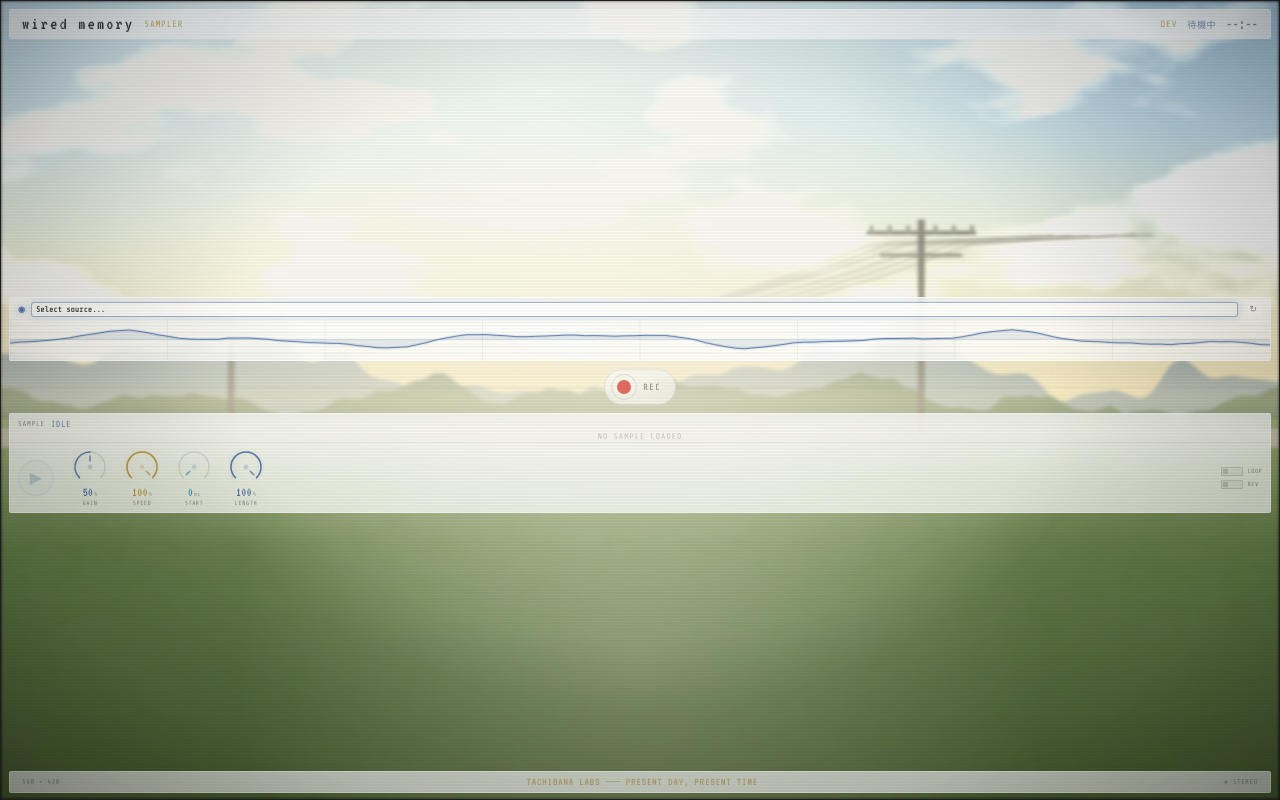
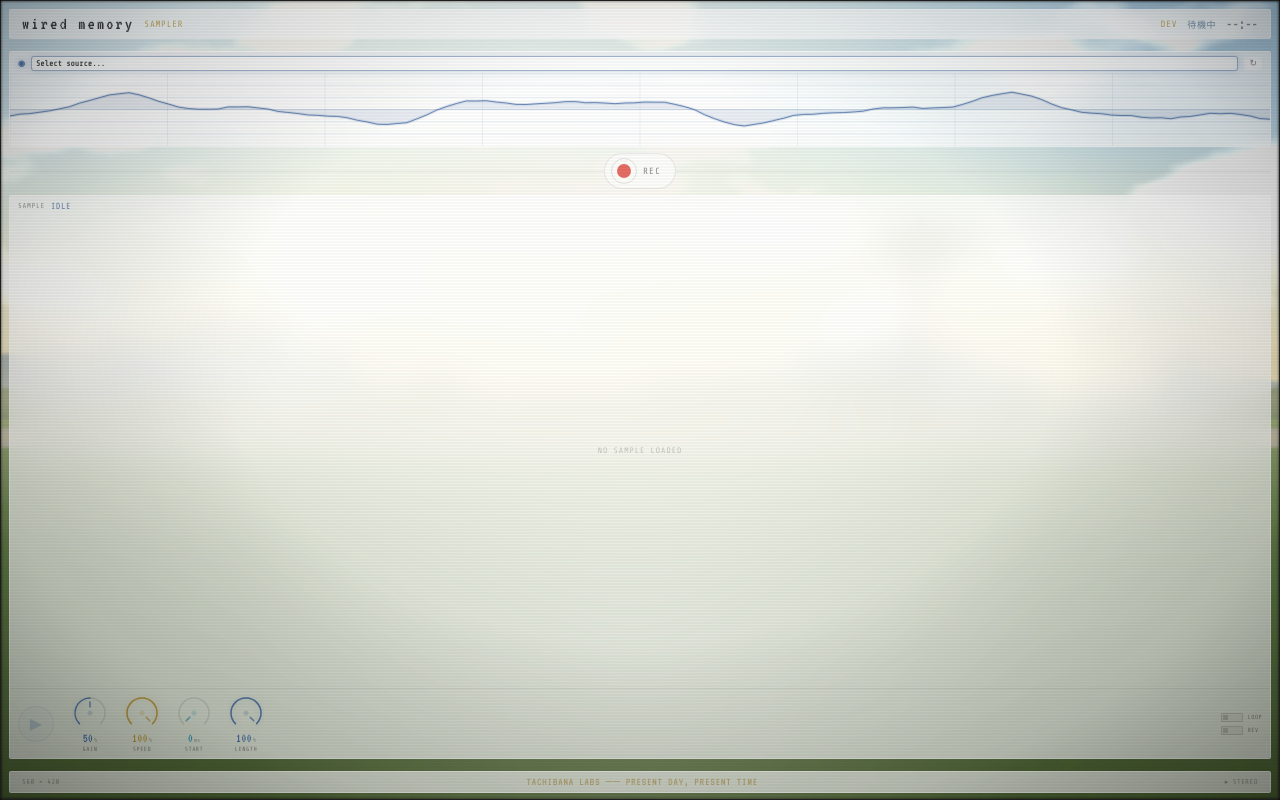
Before and after one commit to GlowingEgg/wired-memory, a React (Vite) app in the folder ui/: page / in a window 1280 px wide. Built offline with nearby package versions, Linux system fonts and the light colour scheme.

Commit message:
Restore scope and sample viewer sizing within centered layout
Increase scope from 64px to 96px, restore sample viewer flex sizing
so it fills available space (doesn't collapse when empty).

```diff
--- a/ui/src/App.css
+++ b/ui/src/App.css
@@ -142,20 +142,22 @@
   display: flex;
   align-items: center;
   min-height: 0;
-  padding: 8px 0;
+  padding: 12px 0;
 }
 
 /* ── Monitor section ────────────────────────────────────────────────── */
 .wrd-monitor-section {
   width: 100%;
+  height: 100%;
   display: flex;
   flex-direction: column;
-  gap: 6px;
+  gap: 4px;
   position: relative;
+  min-height: 0;
 }
 
 .wrd-monitor-live {
-  height: 64px;
+  height: 96px;
   display: flex;
   flex-direction: column;
   padding: 0;
@@ -164,11 +166,12 @@
 }
 
 .wrd-monitor-sample {
+  flex: 2;
   display: flex;
   flex-direction: column;
   padding: 0;
   overflow: hidden;
-  min-height: 100px;
+  min-height: 0;
 }
 
 .wrd-monitor-header {
```
